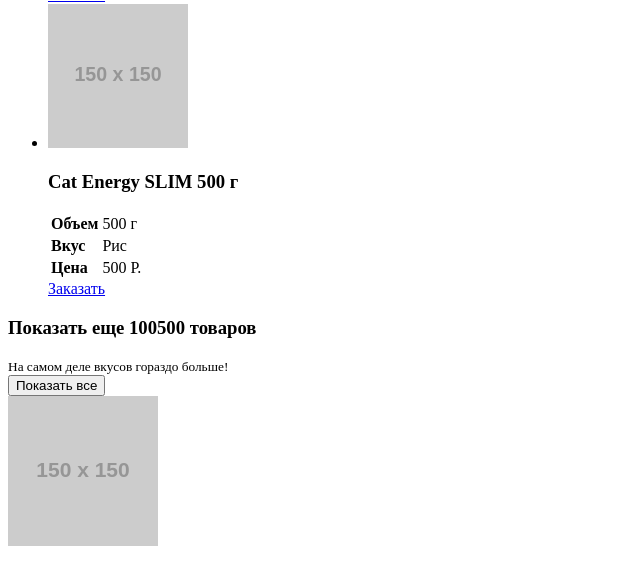
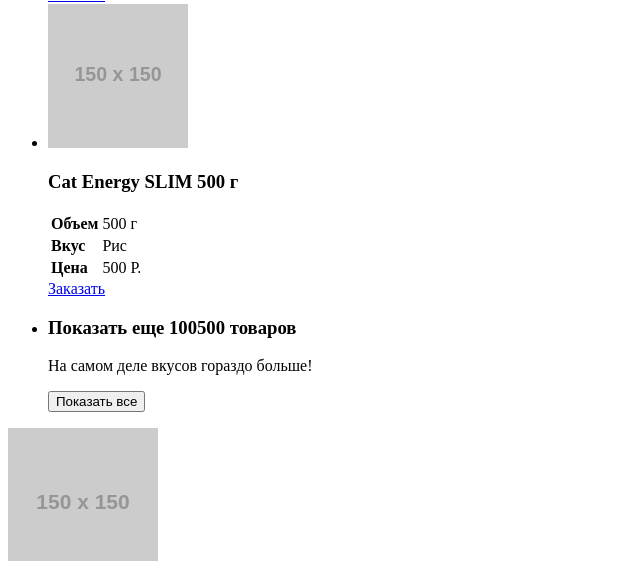
Before and after one commit to aleksbalev/605603-cat-energy-18, a website: page source/catalog.html in a window 1280 px wide. Shown: the part 1965-2526 px from the top of the page, without its empty margins (0-640 px from the left). Drawn offline with Linux system fonts and the light colour scheme; placeholder pictures from the web are drawn by us.

Commit message:
Переместил секцию показать больше в список продуктов

```diff
--- a/source/catalog.html
+++ b/source/catalog.html
@@ -218,14 +218,14 @@
                 Заказать
               </a>
             </li>
+            <li class="catalog-list__show-more show-more">
+              <div class="show-more__wrapper">
+                <h3 class="catalog-list__title">Показать еще 100500 товаров</h3>
+                <p class="catalog-list__value">На самом деле вкусов гораздо больше!</p>
+              </div>
+              <button class="button button--light-grey" type="button">Показать все</button>
+            </li>
           </ul>
-          <div class="catalog__show-more show-more">
-            <div class="show-more__wrapper">
-              <h3 class="catalog-list__title">Показать еще 100500 товаров</h3>
-              <small class="catalog-list__value">На самом деле вкусов гораздо больше!</small>
-            </div>
-            <button class="button button--light-grey" type="button">Показать все</button>
-          </div>
         </div>
       </div>
     </section>
```
